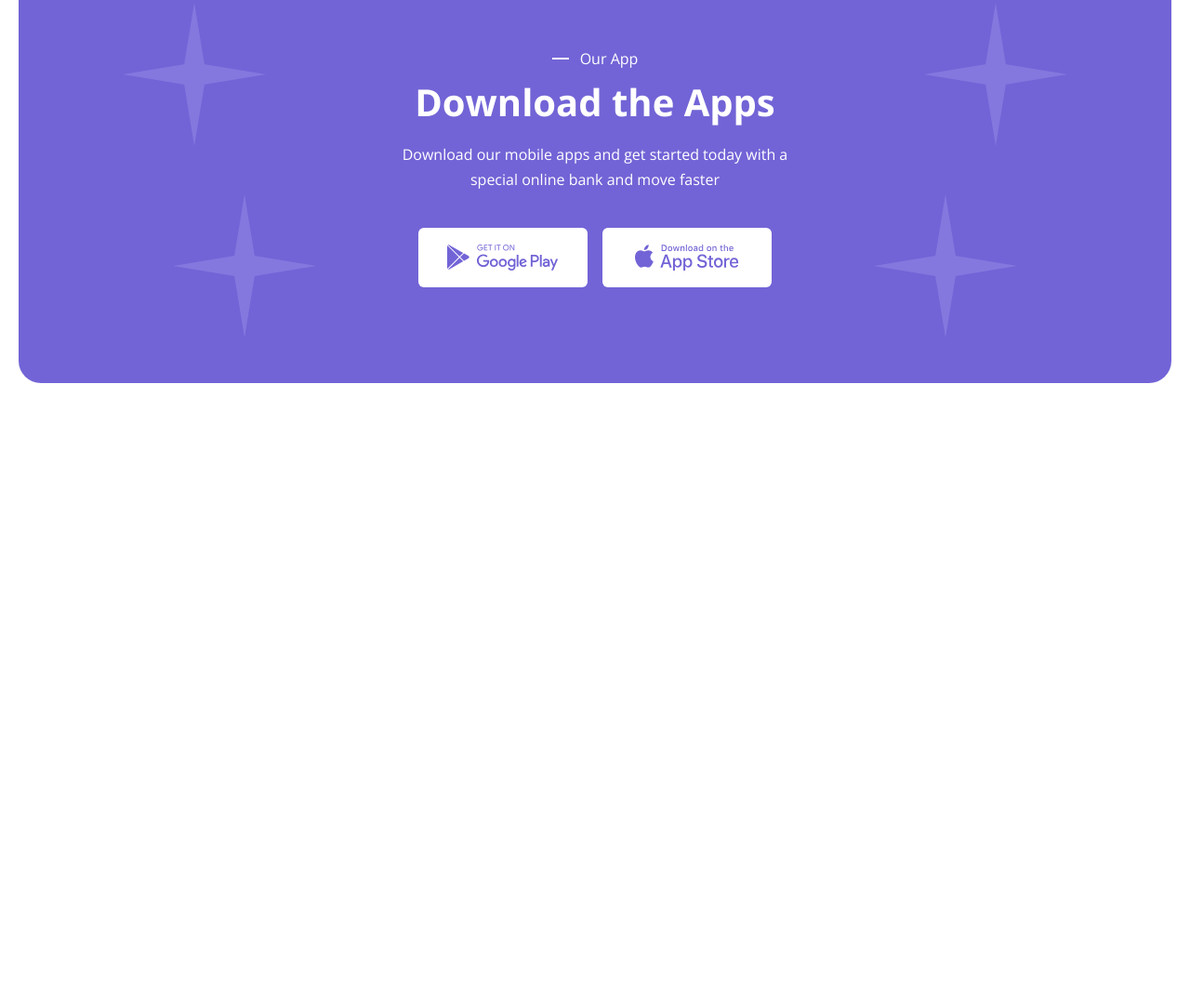
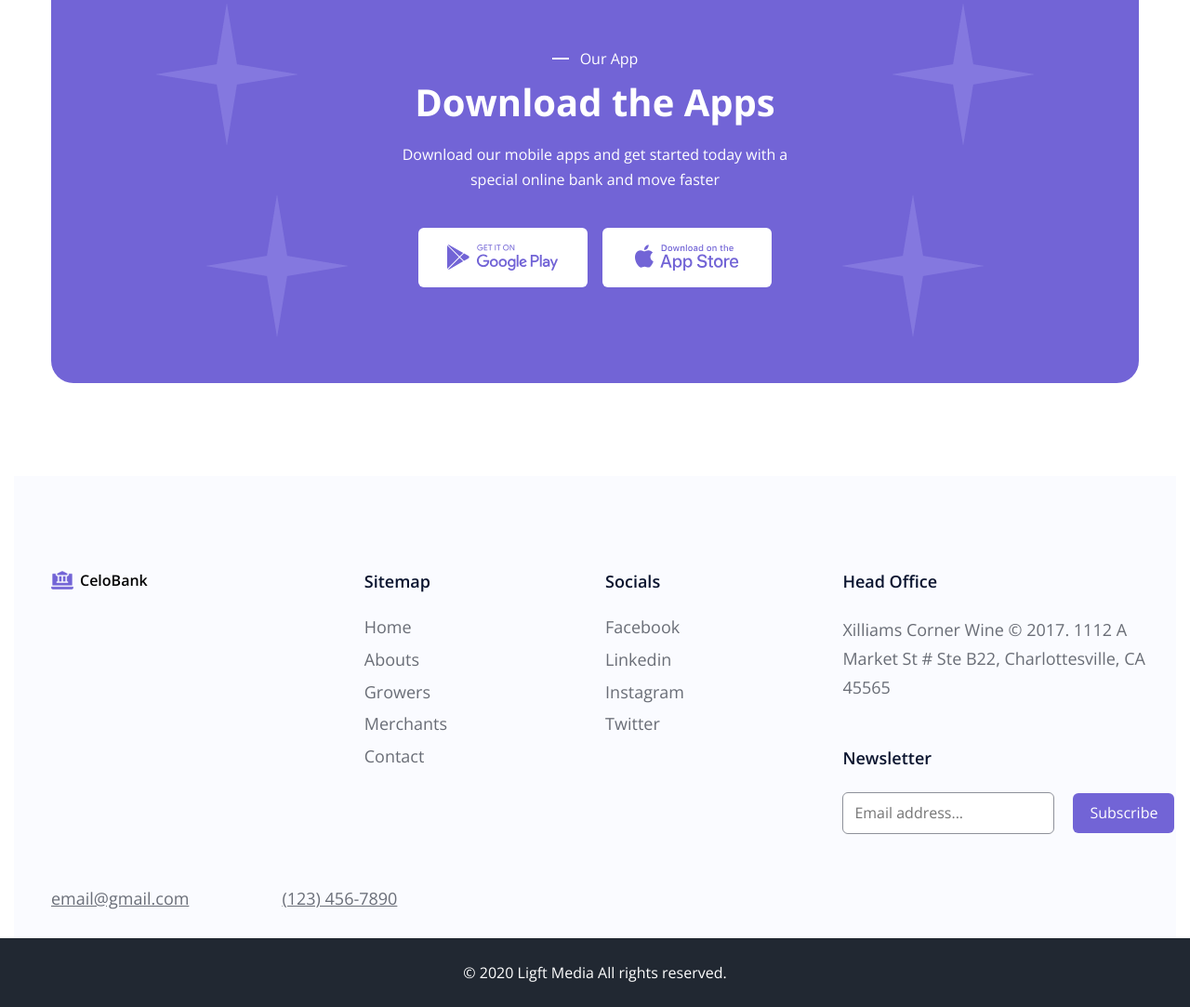
Before and after one commit to houtarouhyouka1203/celobank, a plain HTML site: page index.html in a window 1280 px wide. Shown: the part 4929-6012 px from the top of the page at 93% size. Before the commit the page ends 5441 px from the top, so only its background shows below. Drawn offline with nearby package versions, Linux system fonts and the light colour scheme.

Commit message:
[ webpage ] added footer/.

```diff
--- a/assets/css/style.css
+++ b/assets/css/style.css
@@ -92,6 +92,9 @@ figure {padding: 0;margin: 0;}
         /* button/hyperlink2 */
         .hyperlink2 {transition: color .3s;}
         .hyperlink2:hover {color: var(--titleColor2);}
+        /* button/hyperlink3 */
+        .hyperlink3 {transition: color .3s; color: #6A6E78; line-height: 1.67; font-size: 1.8rem;text-decoration: underline;}
+        .hyperlink3:hover {color: var(--titleColor2);}
     /* list */
     .list {display: grid; grid-gap: 18px; margin-bottom: 38px;}
         .list__item {font-size: 1.8rem; font-weight: 600; line-height: 1.7; color: var(--titleColor1); display: inline-flex; align-items: center;}
--- a/index.html
+++ b/index.html
@@ -316,5 +316,71 @@
             </section>
         </main>
 
+        <footer>
+            <div class="common-margin footer__wrapper">
+                <div class="footer__list">
+                    <a href="#!" class="brand header__brand">
+                        <img src="./assets/img/logo/icon.png" alt="CeloBank" class="brand__icon">
+                        <span class="brand__title">CeloBank</span>
+                    </a>
+                    <section class="footer__item">
+                        <h3 class="footer__title">Sitemap</h3>
+                        <ul class="footer__itemList">
+                            <li>
+                                <a href="#!" title="Home">Home</a>
+                            </li>
+
+                            <li>
+                                <a href="#!" title="Abouts">Abouts</a>
+                            </li>
+                            <li>
+                                <a href="#!" title="Growers">Growers</a>
+                            </li>
+                            <li>
+                                <a href="#!" title="Merchants">Merchants</a>
+                            </li>
+                            <li>
+                                <a href="#!" title="Contact">Contact</a>
+                            </li>
+                        </ul>
+                    </section>
+                    <section class="footer__item">
+                        <h3 class="footer__title">Socials</h3>
+                        <ul class="footer__itemList">
+                            <li>
+                                <a href="#!" title="Facebook">Facebook</a>
+                            </li>
+                            <li>
+                                <a href="#!" title="Linkedin">Linkedin</a>
+                            </li>
+                            <li>
+                                <a href="#!" title="Instagram">Instagram</a>
+                            </li>
+                            <li>
+                                <a href="#!" title="Twitter">Twitter</a>
+                            </li>
+                        </ul>
+                    </section>
+                    <section class="footer__item footer__meta">
+                        <div class="footer__head">
+                            <h3 class="footer__title">Head Office</h3>
+                            <p class="desc desc--18">Xilliams Corner Wine © 2017. 1112 A Market St # Ste B22, Charlottesville, CA 45565</p>
+                        </div>
+                        <div class="footer__news">
+                            <h3 class="footer__title">Newsletter</h3>
+                            <form action="#!" class="footer__form">
+                                <input type="email" name="email2" id="email2" placeholder="Email address...">
+                                <button class="footer__submit button1 button1--reversed" type="submit"><span>Subscribe</span></button>
+                            </form>
+                        </div>
+                    </section>
+                </div>
+                <div class="footer__cif">
+                    <a href="mailto:email@gmail.com" class="hyperlink3">email@gmail.com</a>
+                    <a href="tel:(123) 456-7890" class="hyperlink3">(123) 456-7890</a>
+                </div>
+            </div>
+            <p class="copyright">© 2020 Ligft Media All rights reserved.</p>
+        </footer>
     </body>
 </html>
--- a/style.css
+++ b/style.css
@@ -133,7 +133,7 @@
                     .blogs__name {margin-bottom: 20px; font-size: 1.8rem;}
         /* main/call-to-action */
         .cta {margin-top: 160px; margin-bottom: 100px;}
-    .cta__wrapper {display: flex; align-items: center; flex-direction: column; justify-content: center; padding: 100px 35px;border-radius: 24px; background: var(--titleColor2); color: #fff; position: relative; z-index: 1;}
+        .cta__wrapper {display: flex; align-items: center; flex-direction: column; justify-content: center; padding: 100px 35px;border-radius: 24px; background: var(--titleColor2); color: #fff; position: relative; z-index: 1; box-sizing: border-box;}
         .cta__wrapper * {color: inherit; text-align: center;} .cta__wrapper *::before {background: #fff;}
             .cta__heading {z-index: 11;}
                 .cta__pseudo {display: flex; justify-content: center;}
@@ -147,3 +147,20 @@
                 .cta__bg img:nth-child(2) {position: absolute; top: 49px;right: 112px;}
                 .cta__bg img:nth-child(3) {position: absolute; bottom: 49px;left: 166px;}
                 .cta__bg img:nth-child(4) {position: absolute; bottom: 49px;right: 166px;}
+    /* footer */
+        /* footer/main */
+        .footer__wrapper {padding-top: 100px; background: #FAFBFF;}
+            .footer__list {padding-bottom: 26px; display: flex; align-items: flex-start; gap: 163px;}
+                .footer__item {display: block;}
+                    .footer__title {font-size: 1.8rem;color: #0A142F; margin-bottom: 24px;}
+                    .footer__itemList {display: grid;grid-gap: 10px;}
+                        .footer__itemList li a { display: inline-block; padding: 2px 0; transition: font-weight .3s, color .3s; font-size: 1.8rem;}
+                        .footer__itemList li a::before {display: block;content: attr(title);font-weight: 700;height: 0;overflow: hidden;visibility: hidden;}
+                        .footer__itemList li a:hover {color: var(--titleColor2); font-weight: 600;}
+                .footer__meta {flex-grow: 1; display: grid; grid-gap: 48px;}
+                    .footer__form {display: flex; align-items: center; gap: 20px; width: 100%;}
+                    .footer__submit {padding: 12px 18px;}
+                    #email2 {flex-grow: 1; color: var(--titleColor1); padding: 12px; border: 1px solid #8E919A; box-sizing: border-box; border-radius: 6px;}
+            .footer__cif {display: flex; padding: 28px 0; align-items: center;justify-content: flex-start;gap: 100px;}
+        /* footer/copyright */
+        .copyright {padding: 28px; box-sizing: border-box; background: var(--titleColor1); text-align: center;color: #fff;}
```
Lines whose indentation alone changed are shown as unchanged.
